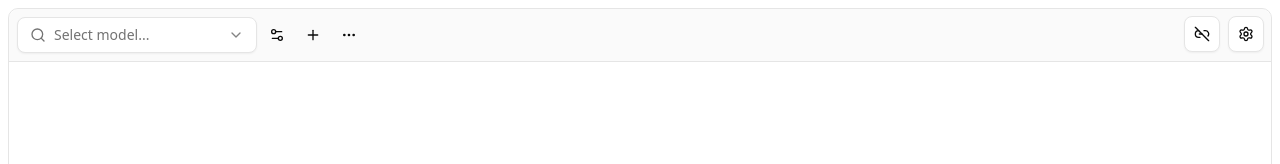
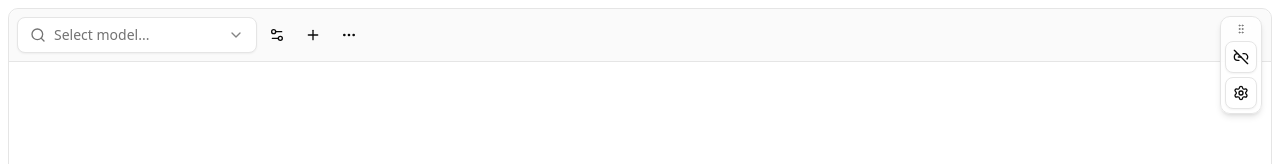
Before and after one commit to imajinxai/llm-arena, a React (Vite) app: page / in a window 1280 px wide. Shown: the top 164 px of the page. Built offline with nearby package versions, Linux system fonts and the light colour scheme.

Commit message:
feat: make toolbar buttons vertical and draggable

```diff
--- a/src/App.tsx
+++ b/src/App.tsx
@@ -1,14 +1,54 @@
-import { useState } from 'react'
+import { useState, useRef, useCallback, useEffect } from 'react'
 import { useChatPanels } from '@/hooks/use-chat-panels'
 import { ChatPanel } from '@/components/chat-panel'
 import { SyncInput } from '@/components/sync-input'
 import { APIConfigDialog } from '@/components/api-config-dialog'
 import { Button } from '@/components/ui/button'
-import { Link2, Link2Off } from 'lucide-react'
+import { Link2, Link2Off, GripVertical } from 'lucide-react'
 import { cn } from '@/lib/utils'
 
 function App() {
   const [isSyncMode, setIsSyncMode] = useState(false)
+  const [position, setPosition] = useState({ x: window.innerWidth - 60, y: 16 })
+  const [isDragging, setIsDragging] = useState(false)
+  const dragRef = useRef<HTMLDivElement>(null)
+  const dragStartRef = useRef({ x: 0, y: 0, posX: 0, posY: 0 })
+
+  const handleMouseDown = useCallback((e: React.MouseEvent) => {
+    if ((e.target as HTMLElement).closest('button')) return
+    setIsDragging(true)
+    dragStartRef.current = {
+      x: e.clientX,
+      y: e.clientY,
+      posX: position.x,
+      posY: position.y,
+    }
+  }, [position])
+
+  useEffect(() => {
+    const handleMouseMove = (e: MouseEvent) => {
+      if (!isDragging) return
+      const dx = e.clientX - dragStartRef.current.x
+      const dy = e.clientY - dragStartRef.current.y
+      setPosition({
+        x: Math.max(0, Math.min(window.innerWidth - 48, dragStartRef.current.posX + dx)),
+        y: Math.max(0, Math.min(window.innerHeight - 120, dragStartRef.current.posY + dy)),
+      })
+    }
+
+    const handleMouseUp = () => setIsDragging(false)
+
+    if (isDragging) {
+      document.addEventListener('mousemove', handleMouseMove)
+      document.addEventListener('mouseup', handleMouseUp)
+    }
+
+    return () => {
+      document.removeEventListener('mousemove', handleMouseMove)
+      document.removeEventListener('mouseup', handleMouseUp)
+    }
+  }, [isDragging])
+
   const {
     panels,
     addPanel,
@@ -29,12 +69,23 @@ function App() {
 
   return (
     <div className="h-screen w-screen flex flex-col overflow-hidden bg-background">
-      <div className="fixed top-4 right-4 z-50 flex gap-2">
+      <div
+        ref={dragRef}
+        onMouseDown={handleMouseDown}
+        className={cn(
+          'fixed z-50 flex flex-col gap-1 p-1 rounded-lg border bg-background/80 backdrop-blur-sm shadow-md',
+          isDragging ? 'cursor-grabbing' : 'cursor-grab'
+        )}
+        style={{ left: position.x, top: position.y }}
+      >
+        <div className="flex justify-center py-0.5">
+          <GripVertical className="h-3 w-3 text-muted-foreground" />
+        </div>
         <Button
           variant="outline"
           size="icon"
           onClick={() => setIsSyncMode(!isSyncMode)}
-          className={cn(isSyncMode && 'bg-primary text-primary-foreground hover:bg-primary/90')}
+          className={cn('h-8 w-8', isSyncMode && 'bg-primary text-primary-foreground hover:bg-primary/90')}
         >
           {isSyncMode ? <Link2 className="h-4 w-4" /> : <Link2Off className="h-4 w-4" />}
         </Button>
--- a/src/components/api-config-dialog.tsx
+++ b/src/components/api-config-dialog.tsx
@@ -33,7 +33,7 @@ export function APIConfigDialog() {
   return (
     <Dialog open={open} onOpenChange={handleOpen}>
       <DialogTrigger asChild>
-        <Button variant="outline" size="icon">
+        <Button variant="outline" size="icon" className="h-8 w-8">
           <Settings className="h-4 w-4" />
         </Button>
       </DialogTrigger>
--- a/src/components/sync-input.tsx
+++ b/src/components/sync-input.tsx
@@ -50,10 +50,6 @@ export function SyncInput({
   return (
     <div className="border-t bg-muted/30 p-3">
       <form onSubmit={handleSubmit} className="flex items-end gap-2">
-        <div className="flex items-center gap-2 text-xs text-muted-foreground">
-          <Link2 className="h-3.5 w-3.5" />
-          <span>Sync</span>
-        </div>
         <div className="relative flex-1">
           <textarea
             value={input}
```
